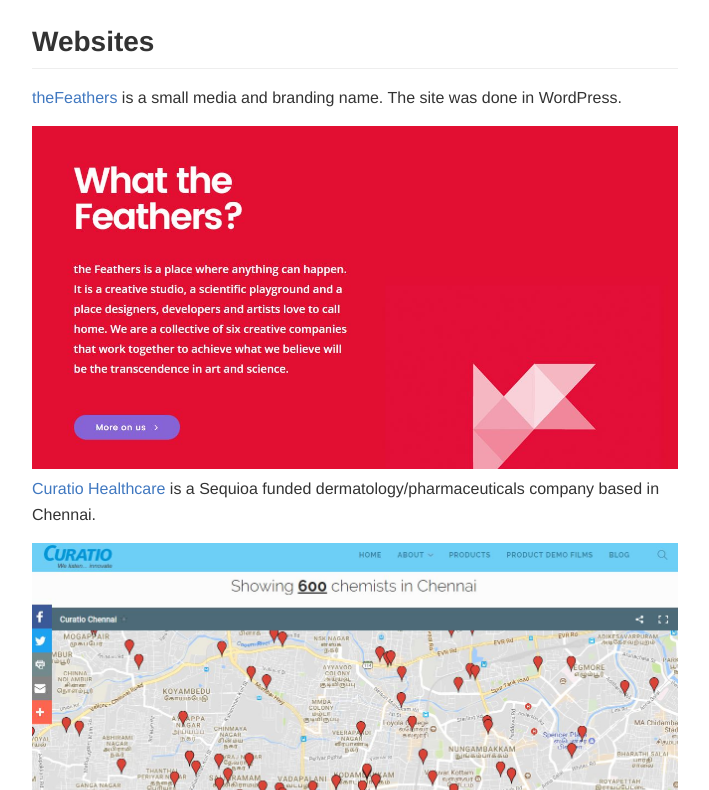
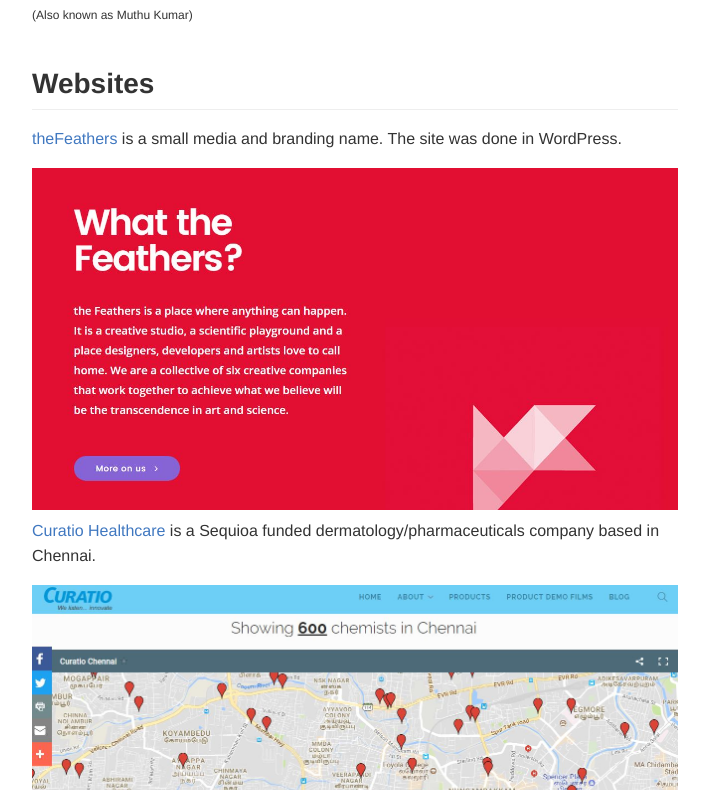
Before and after one commit to MKRhere/mkrhere.github.io, a plain HTML site: page index.html in a window 1280 px wide. Shown: the part 103-893 px from the top of the page, without its empty margins (285-994 px from the left). Drawn offline with Linux system fonts and the light colour scheme; no server answers.

Commit message:
Add Muthu Kumar name

```diff
--- a/index.html
+++ b/index.html
@@ -884,6 +884,7 @@
 
     <main>
         <h1 id="anu-rahul-nandhan-work-portfolio">Anu Rahul Nandhan - work portfolio</h1>
+        <sup>(Also known as Muthu Kumar)</sup>
         <h2 id="websites">Websites</h2>
         <p><a href="https://www.thefeathers.in">theFeathers</a> is a small media and branding name. The site was done in WordPress.</p>
         <img src="thefeathers.JPG" />
```
